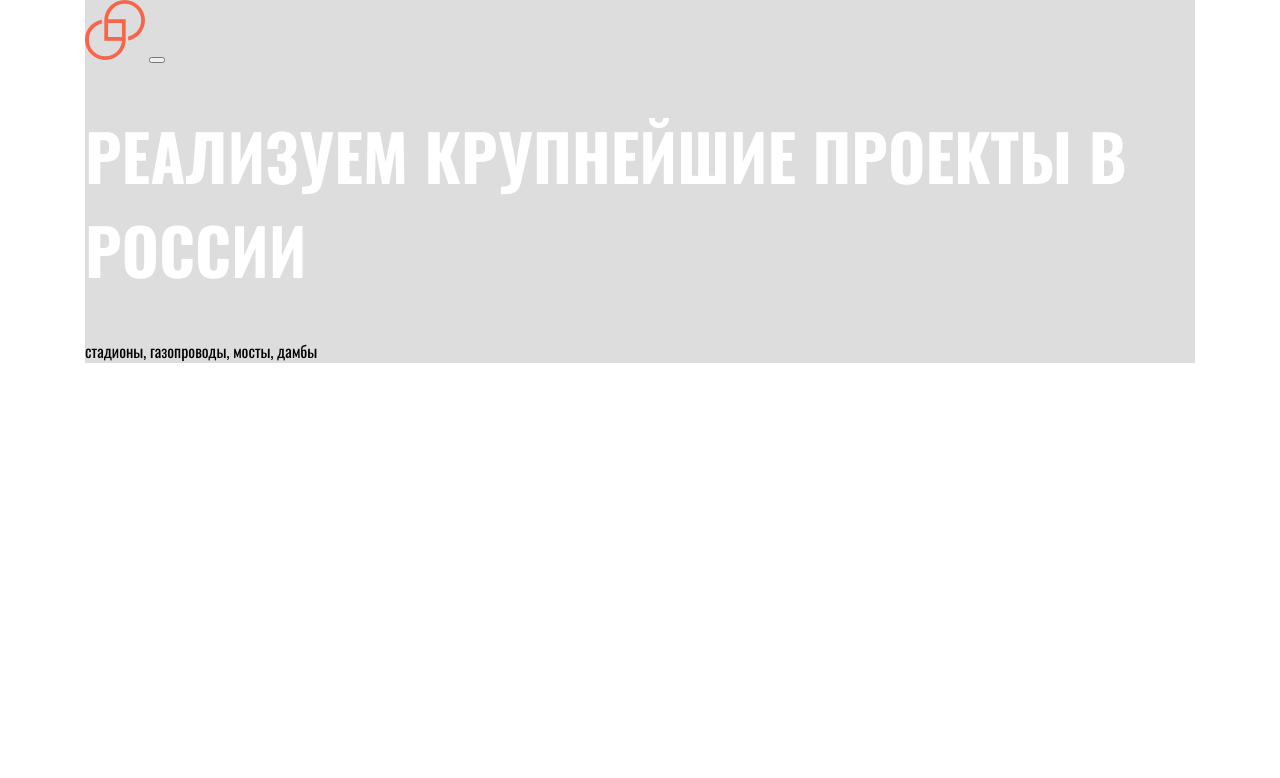
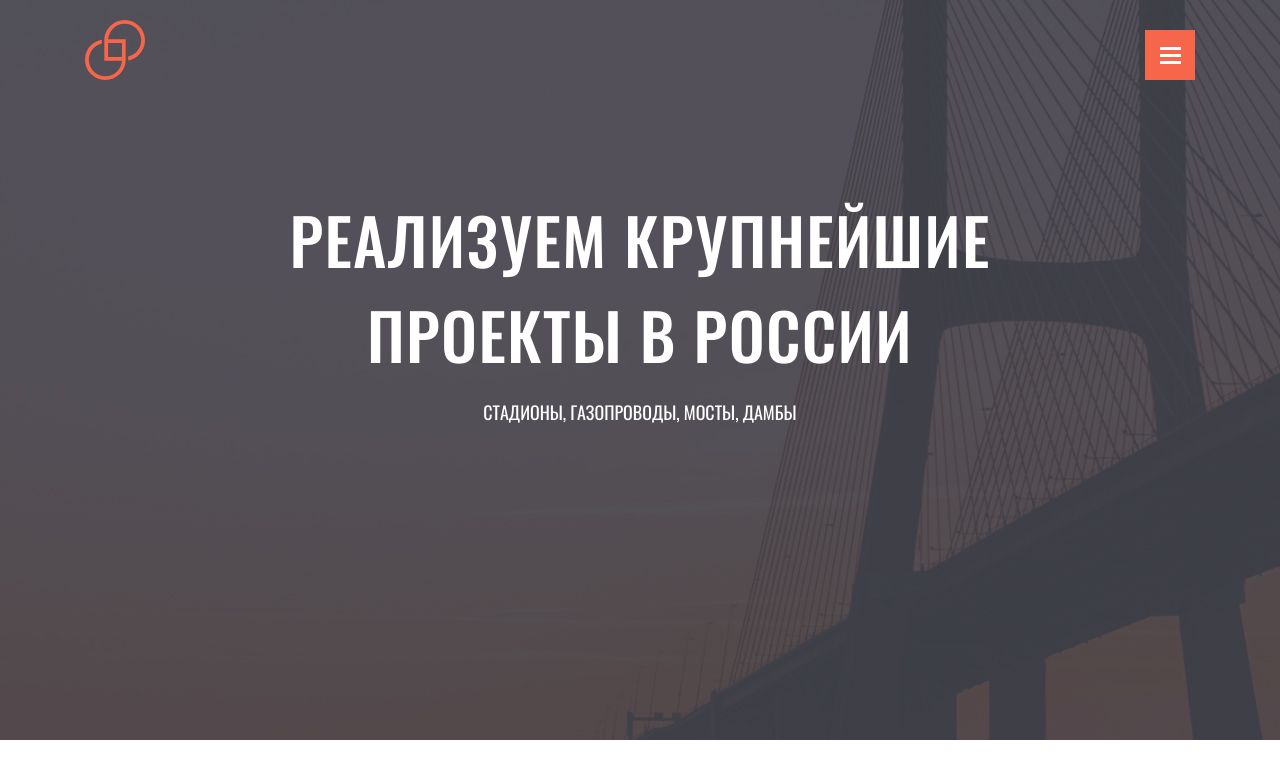
Before and after one commit to NickSmithz/Fisrt_site, a plain HTML site: page index.html in a window 1280 px wide. Drawn offline with Linux system fonts and the light colour scheme.

Commit message:
started header section

```diff
--- a/css/style.css
+++ b/css/style.css
@@ -2,7 +2,9 @@ html {
     box-sizing: border-box;
 }
 
-*, *::after, *::before {
+*,
+*::after,
+*::before {
     box-sizing: inherit;
 }
 
@@ -16,8 +18,60 @@ body {
     --accent: #F7654A;
     --dark: #404149;
     --white: #ffffff;
+    --gray: #999999;
+    --bg-color: #f7f7f7;
 }
 
+/* Стили для текста */
+
+h1 {
+    color: var(--white);
+    text-align: center;
+    font-size: 64px;
+    font-weight: 500;
+    line-height: normal;
+    letter-spacing: 0.02em;
+    text-transform: uppercase;
+    line-height: 95px;
+    max-width: 734px;
+    margin: 0 auto 17px;
+}
+
+.text-h2 {
+    font-size: 36px;
+    font-family: 'Oswald', sans-serif;
+    font-weight: 500;
+    text-transform: uppercase;
+}
+
+.text-h3 {
+    font-size: 24px;
+    font-family: 'Oswald', sans-serif;
+    font-weight: 500;
+}
+
+.text-h4 {
+    font-size: 21px;
+    font-family: 'Oswald', sans-serif;
+    font-weight: 500;
+    letter-spacing: 0.02em;
+}
+
+.text-p {
+    font-family: 'Open Sans', sans-serif;
+    font-size: 16px;
+    font-weight: 400;
+    color: var(--white);
+}
+
+.text-p-reviews {
+    font-family: 'Open Sans', sans-serif;
+    font-size: 14px;
+    font-weight: 400;
+    line-height: 21px;
+}
+
+/*  */
 @font-face {
     font-family: 'OpenSans';
     src: url(../fonts/OpenSans-VariableFont_wdth\,wght.ttf);
@@ -28,23 +82,64 @@ body {
     src: url(../fonts/Oswald-VariableFont_wght.ttf);
 }
 
-.header {}
-
 .container {
     max-width: 1110px;
-    background: #ddd;
     margin: 0 auto;
 
 }
 
-.header__title {}
+.header {
+    min-height: 740px;
+    background-image: url(../img/rectangle.jpg);
+    background-repeat: no-repeat;
+    background-size: cover;
+}
 
-.header__burger {}
+.logo {
+    width: 60px;
+    height: 60px;
+}
 
-.header__burger_line {}
+.header__title {
+    display: flex;
+    justify-content: space-between;
+    align-items: flex-end;
+    padding-top: 20px;
+    margin-bottom: 112px;
+}
 
-.header1 {
-    font-family: Oswald;
-    font-size: 64px;
+.header__burger {
+    width: 50px;
+    height: 50px;
+    cursor: pointer;
+    background-color: var(--accent);
+    border: none;
+    display: flex;
+    flex-direction: column;
+    justify-content: center;
+    align-items: center;
+}
+
+.header__burger_line {
+    display: block;
+    width: 21px;
+    height: 3px;
+    background-color: var(--white);
+    margin-bottom: 4px;
+}
+
+.header__burger_line:last-child {
+    margin-bottom: 0px;
+}
+
+.h4 {
     color: var(--white);
+    margin: 0 auto;
+    text-align: center;
+    font-size: 18px;
+    font-style: normal;
+    font-weight: 400;
+    line-height: normal;
+    text-transform: uppercase;
+    max-width: 734px;
 }
--- a/index.html
+++ b/index.html
@@ -10,16 +10,16 @@
     <header class="header">
         <div class="container">
             <div class="header__title">
-                <img src="/img/logo.svg" alt="">
+                <img src="/img/logo.svg" alt="" class="logo">
                 <button class="header__burger">
                     <span class="header__burger_line"></span>
                     <span class="header__burger_line"></span>
                     <span class="header__burger_line"></span>
                 </button>
             </div>
-             <h1 class="header1">РЕАЛИЗУЕМ КРУПНЕЙШИЕ
+             <h1 class="h1">РЕАЛИЗУЕМ КРУПНЕЙШИЕ
                 ПРОЕКТЫ В РОССИИ</h1>
-            <p>стадионы, газопроводы, мосты, дамбы</p>
+            <h4 class="h4">стадионы, газопроводы, мосты, дамбы</h4>
         </div>
 
     </header>
```
